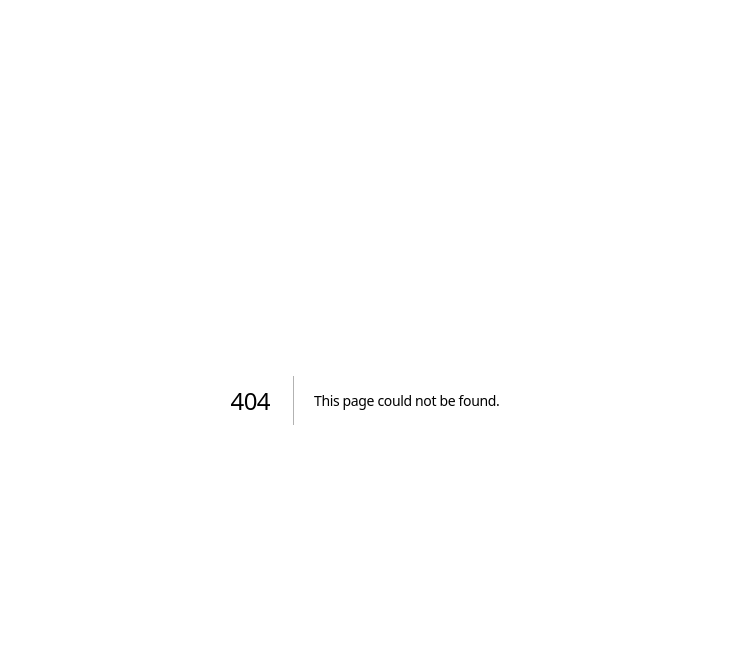
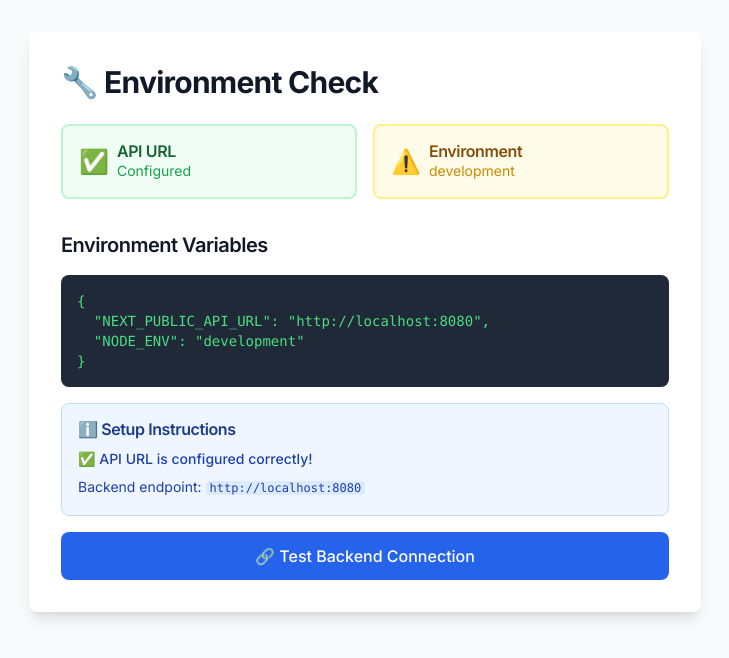
Before and after one commit to Emon-bit9/Capora, a Next.js app in the folder frontend/: page /env-check in a window 1280 px wide. Before the commit this address had no page. Shown: the top 658 px of the page, without its empty margins (275-1004 px from the left). Built offline with nearby package versions, Linux system fonts and the light colour scheme.

Commit message:
Add environment check utility page

```diff
--- /dev/null
+++ b/frontend/pages/env-check.tsx
@@ -0,0 +1,134 @@
+import React from 'react';
+import Head from 'next/head';
+
+export default function EnvironmentCheck() {
+  const envVars = {
+    NEXT_PUBLIC_API_URL: process.env.NEXT_PUBLIC_API_URL,
+    NODE_ENV: process.env.NODE_ENV,
+  };
+
+  const isProduction = process.env.NODE_ENV === 'production';
+  const hasApiUrl = !!process.env.NEXT_PUBLIC_API_URL;
+
+  return (
+    <>
+      <Head>
+        <title>Environment Check - Capora</title>
+        <meta name="description" content="Check environment variables" />
+      </Head>
+
+      <div className="min-h-screen bg-gray-50 dark:bg-gray-900 p-8">
+        <div className="max-w-2xl mx-auto">
+          <div className="bg-white dark:bg-gray-800 rounded-lg shadow-lg p-8">
+            <h1 className="text-3xl font-bold text-gray-900 dark:text-white mb-6">
+              🔧 Environment Check
+            </h1>
+
+            {/* Status Cards */}
+            <div className="grid grid-cols-1 md:grid-cols-2 gap-4 mb-8">
+              <div className={`p-4 rounded-lg border-2 ${
+                hasApiUrl
+                  ? 'border-green-200 bg-green-50 dark:border-green-700 dark:bg-green-900/20'
+                  : 'border-red-200 bg-red-50 dark:border-red-700 dark:bg-red-900/20'
+              }`}>
+                <div className="flex items-center space-x-2">
+                  <span className="text-2xl">{hasApiUrl ? '✅' : '❌'}</span>
+                  <div>
+                    <h3 className={`font-semibold ${
+                      hasApiUrl ? 'text-green-800 dark:text-green-300' : 'text-red-800 dark:text-red-300'
+                    }`}>
+                      API URL
+                    </h3>
+                    <p className={`text-sm ${
+                      hasApiUrl ? 'text-green-600 dark:text-green-400' : 'text-red-600 dark:text-red-400'
+                    }`}>
+                      {hasApiUrl ? 'Configured' : 'Missing'}
+                    </p>
+                  </div>
+                </div>
+              </div>
+
+              <div className={`p-4 rounded-lg border-2 ${
+                isProduction
+                  ? 'border-blue-200 bg-blue-50 dark:border-blue-700 dark:bg-blue-900/20'
+                  : 'border-yellow-200 bg-yellow-50 dark:border-yellow-700 dark:bg-yellow-900/20'
+              }`}>
+                <div className="flex items-center space-x-2">
+                  <span className="text-2xl">{isProduction ? '🚀' : '⚠️'}</span>
+                  <div>
+                    <h3 className={`font-semibold ${
+                      isProduction ? 'text-blue-800 dark:text-blue-300' : 'text-yellow-800 dark:text-yellow-300'
+                    }`}>
+                      Environment
+                    </h3>
+                    <p className={`text-sm ${
+                      isProduction ? 'text-blue-600 dark:text-blue-400' : 'text-yellow-600 dark:text-yellow-400'
+                    }`}>
+                      {process.env.NODE_ENV || 'Unknown'}
+                    </p>
+                  </div>
+                </div>
+              </div>
+            </div>
+
+            {/* Environment Variables */}
+            <div className="space-y-4">
+              <h2 className="text-xl font-semibold text-gray-900 dark:text-white">
+                Environment Variables
+              </h2>
+
+              <div className="bg-gray-800 rounded-lg p-4 overflow-x-auto">
+                <pre className="text-green-400 text-sm">
+                  {JSON.stringify(envVars, null, 2)}
+                </pre>
+              </div>
+
+              {/* Instructions */}
+              <div className="mt-6 p-4 bg-blue-50 dark:bg-blue-900/20 rounded-lg border border-blue-200 dark:border-blue-700">
+                <h3 className="font-semibold text-blue-900 dark:text-blue-300 mb-2">
+                  ℹ️ Setup Instructions
+                </h3>
+                <div className="text-sm text-blue-800 dark:text-blue-400 space-y-2">
+                  {!hasApiUrl && (
+                    <div className="space-y-1">
+                      <p className="font-medium">❌ NEXT_PUBLIC_API_URL is missing!</p>
+                      <p>Add this to your Vercel environment variables:</p>
+                      <code className="block bg-blue-100 dark:bg-blue-800 p-2 rounded text-xs font-mono">
+                        NEXT_PUBLIC_API_URL=https://capora-backend.onrender.com
+                      </code>
+                    </div>
+                  )}
+
+                  {hasApiUrl && (
+                    <div className="space-y-1">
+                      <p className="font-medium">✅ API URL is configured correctly!</p>
+                      <p>Backend endpoint: <code className="bg-blue-100 dark:bg-blue-800 px-1 rounded text-xs">{process.env.NEXT_PUBLIC_API_URL}</code></p>
+                    </div>
+                  )}
+                </div>
+              </div>
+
+              {/* Test API Connection */}
+              <div className="mt-4">
+                <button
+                  onClick={async () => {
+                    try {
+                      const response = await fetch(`${process.env.NEXT_PUBLIC_API_URL || 'http://localhost:8080'}/health`);
+                      const data = await response.json();
+                      alert(`✅ Backend connection successful!\n\nResponse: ${JSON.stringify(data, null, 2)}`);
+                    } catch (error) {
+                      alert(`❌ Backend connection failed!\n\nError: ${error instanceof Error ? error.message : 'Unknown error'}`);
+                    }
+                  }}
+                  className="w-full bg-blue-600 text-white py-3 px-4 rounded-lg hover:bg-blue-700 transition-colors font-medium"
+                >
+                  🔗 Test Backend Connection
+                </button>
+              </div>
+            </div>
+          </div>
+        </div>
+      </div>
+    </>
+  );
+}
```
